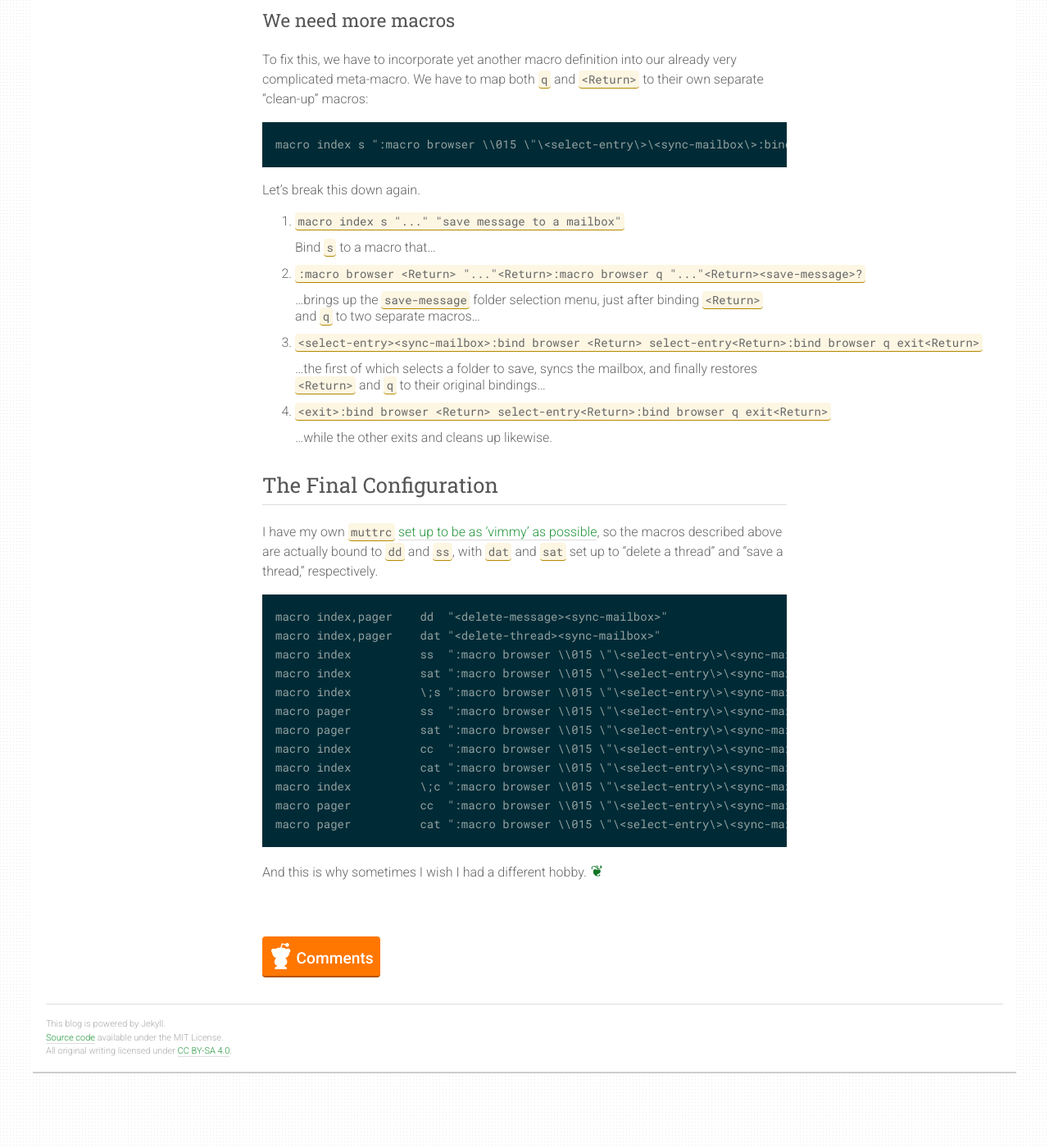
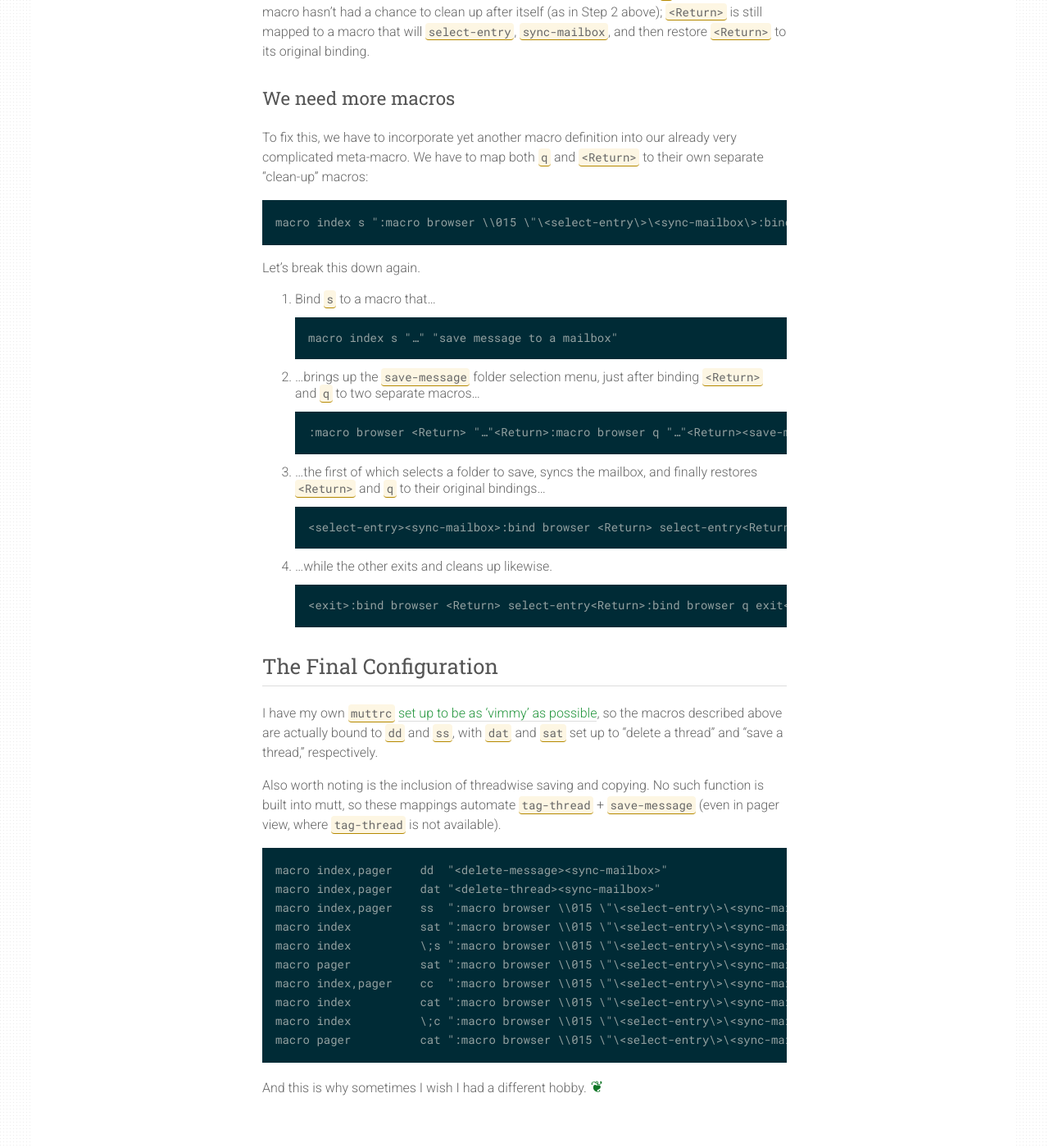
Before and after one commit to rlue/ryanlue.com, a Jekyll site: the page built from _posts/2017-05-22-autosync-mutt.md, in a window 1280 px wide and 1400 px high, scrolled down 2360 px. Shown: the whole window at 82% size. Built offline with Jekyll 4.4.1, drawn with Linux system fonts in a browser that asks for light colours; before the commit the page ends 3717 px from its top, so only the background shows below that; some of the changed text lies outside the part shown.

Commit message:
More improvements to autosync-mutt

````diff
--- a/_posts/2017-05-22-autosync-mutt.md
+++ b/_posts/2017-05-22-autosync-mutt.md
@@ -61,17 +61,17 @@ macro index s ":macro browser \\015 \"\<select-entry\>\<sync-mailbox\>:bind brow
 
 This is starting to get messy, so let’s break it down and see what’s really happening. In the lines below, all backslash-escaping has been removed, and each nested macro has been extracted into the subsequent line.
 
-1. `macro index s "..." "save message to a mailbox"`
+1. Bind `s` to a macro that…
 
-   Bind `s` to a macro that...
+       macro index s "…" "save message to a mailbox"
 
-2. `:macro browser <Return> "..."<Return><save-message>?`
+2. …brings up the `save-message` folder selection menu, just after binding `<Return>` to a macro that…
 
-   ...brings up the `save-message` folder selection menu, just after binding `<Return>` to a macro that...
+       :macro browser <Return> "…"<Return><save-message>?
 
-3. `<select-entry><sync-mailbox>:bind browser <Return> select-entry<Return>`
+3. …selects a folder to save, syncs the mailbox, and finally restores `<Return>` to its original binding.
 
-   ...selects a folder to save, syncs the mailbox, and finally restores `<Return>` to its original binding.
+       <select-entry><sync-mailbox>:bind browser <Return> select-entry<Return>
 
 ^
 
@@ -87,21 +87,21 @@ macro index s ":macro browser \\015 \"\<select-entry\>\<sync-mailbox\>:bind brow
 
 Let’s break this down again.
 
-1. `macro index s "..." "save message to a mailbox"`
+1. Bind `s` to a macro that…
 
-   Bind `s` to a macro that...
+       macro index s "…" "save message to a mailbox"
 
-2. `:macro browser <Return> "..."<Return>:macro browser q "..."<Return><save-message>?`
+2. …brings up the `save-message` folder selection menu, just after binding `<Return>` and `q` to two separate macros…
 
-   ...brings up the `save-message` folder selection menu, just after binding `<Return>` and `q` to two separate macros...
+       :macro browser <Return> "…"<Return>:macro browser q "…"<Return><save-message>?
 
-3. `<select-entry><sync-mailbox>:bind browser <Return> select-entry<Return>:bind browser q exit<Return>`
+3. …the first of which selects a folder to save, syncs the mailbox, and finally restores `<Return>` and `q` to their original bindings…
 
-   ...the first of which selects a folder to save, syncs the mailbox, and finally restores `<Return>` and `q` to their original bindings...
+       <select-entry><sync-mailbox>:bind browser <Return> select-entry<Return>:bind browser q exit<Return>
 
-4. `<exit>:bind browser <Return> select-entry<Return>:bind browser q exit<Return>`
+4. …while the other exits and cleans up likewise.
 
-   ...while the other exits and cleans up likewise.
+       <exit>:bind browser <Return> select-entry<Return>:bind browser q exit<Return>
 
 ^
 
@@ -110,19 +110,19 @@ The Final Configuration
 
 I have my own `muttrc` [set up to be as ‘vimmy’ as possible][vimmy], so the macros described above are actually bound to `dd` and `ss`, with `dat` and `sat` set up to “delete a thread” and “save a thread,” respectively.
 
+Also worth noting is the inclusion of threadwise saving and copying. No such function is built into mutt, so these mappings automate `tag-thread` + `save-message` (even in pager view, where `tag-thread` is not available).
+
 ```
 macro index,pager    dd  "<delete-message><sync-mailbox>"                                 "move message to trash"
 macro index,pager    dat "<delete-thread><sync-mailbox>"                                  "move thread to trash"
-macro index          ss  ":macro browser \\015 \"\<select-entry\>\<sync-mailbox\>:bind browser \\\\015 select-entry\\015:bind browser q exit\\015\"\015:macro browser q \"<exit>:bind browser \\\\015 select-entry\\015:bind browser q exit\\015\"\015<save-message>?"                                                                                             "save message to a mailbox"
-macro index          sat ":macro browser \\015 \"\<select-entry\>\<sync-mailbox\>:bind browser \\\\015 select-entry\\015:bind browser q exit\\015\"\015:macro browser q \"<exit>:bind browser \\\\015 select-entry\\015:bind browser q exit\\015\"\015<untag-pattern>.<enter><tag-thread><tag-prefix-cond><save-message>?"                                         "save thread to a mailbox"
-macro index          \;s ":macro browser \\015 \"\<select-entry\>\<sync-mailbox\>:bind browser \\\\015 select-entry\\015:bind browser q exit\\015\"\015:macro browser q \"<exit>:bind browser \\\\015 select-entry\\015:bind browser q exit\\015\"\015<tag-prefix-cond><save-message>?"                                                                            "save tagged messages to a mailbox"
-macro pager          ss  ":macro browser \\015 \"\<select-entry\>\<sync-mailbox\>:bind browser \\\\015 select-entry\\015:bind browser q exit\\015<display-message>\"\015:macro browser q \"<exit>:bind browser \\\\015 select-entry\\015:bind browser q exit\\015<display-message>\"\015<save-message>?"                                                           "save message to a mailbox"
-macro pager          sat ":macro browser \\015 \"\<select-entry\>\<sync-mailbox\>:bind browser \\\\015 select-entry\\015:bind browser q exit\\015<display-message>\"\015:macro browser q \"<exit>:bind browser \\\\015 select-entry\\015:bind browser q exit\\015<display-message>\"\015<exit><untag-pattern>.<enter><tag-thread><tag-prefix-cond><save-message>?" "save thread to a mailbox"
-macro index          cc  ":macro browser \\015 \"\<select-entry\>\<sync-mailbox\>:bind browser \\\\015 select-entry\\015:bind browser q exit\\015\"\015:macro browser q \"<exit>:bind browser \\\\015 select-entry\\015:bind browser q exit\\015\"\015<copy-message>?"                                                                                             "copy message to a mailbox"
-macro index          cat ":macro browser \\015 \"\<select-entry\>\<sync-mailbox\>:bind browser \\\\015 select-entry\\015:bind browser q exit\\015\"\015:macro browser q \"<exit>:bind browser \\\\015 select-entry\\015:bind browser q exit\\015\"\015<untag-pattern>.<enter><tag-thread><tag-prefix-cond><copy-message>?"                                         "copy thread to a mailbox"
-macro index          \;c ":macro browser \\015 \"\<select-entry\>\<sync-mailbox\>:bind browser \\\\015 select-entry\\015:bind browser q exit\\015\"\015:macro browser q \"<exit>:bind browser \\\\015 select-entry\\015:bind browser q exit\\015\"\015<tag-prefix-cond><copy-message>?"                                                                            "copy tagged messages to a mailbox"
-macro pager          cc  ":macro browser \\015 \"\<select-entry\>\<sync-mailbox\>:bind browser \\\\015 select-entry\\015:bind browser q exit\\015<display-message>\"\015:macro browser q \"<exit>:bind browser \\\\015 select-entry\\015:bind browser q exit\\015<display-message>\"\015<copy-message>?"                                                           "copy message to a mailbox"
-macro pager          cat ":macro browser \\015 \"\<select-entry\>\<sync-mailbox\>:bind browser \\\\015 select-entry\\015:bind browser q exit\\015<display-message>\"\015:macro browser q \"<exit>:bind browser \\\\015 select-entry\\015:bind browser q exit\\015<display-message>\"\015<exit><untag-pattern>.<enter><tag-thread><tag-prefix-cond><copy-message>?" "copy thread to a mailbox"
+macro index,pager    ss  ":macro browser \\015 \"\<select-entry\>\<sync-mailbox\>:bind browser \\\\015 select-entry\\015:bind browser q exit\\015\"\015:macro browser q \"<exit>:bind browser \\\\015 select-entry\\015:bind browser q exit\\015\"\015<save-message>?"                                                                                                                                     "save message to a mailbox"
+macro index          sat ":macro browser \\015 \"\<select-entry\>\<sync-mailbox\>:bind browser \\\\015 select-entry\\015:bind browser q exit\\015\"\015:macro browser q \"<exit>:bind browser \\\\015 select-entry\\015:bind browser q exit\\015'q<untag-pattern>.\\015\"\015<mark-message>q<enter><untag-pattern>.<enter><tag-thread><tag-prefix-cond><save-message>?"                                    "save thread to a mailbox"
+macro index          \;s ":macro browser \\015 \"\<select-entry\>\<sync-mailbox\>:bind browser \\\\015 select-entry\\015:bind browser q exit\\015\"\015:macro browser q \"<exit>:bind browser \\\\015 select-entry\\015:bind browser q exit\\015\"\015<tag-prefix-cond><save-message>?"                                                                                                                    "save tagged messages to a mailbox"
+macro pager          sat ":macro browser \\015 \"\<select-entry\>\<sync-mailbox\>:bind browser \\\\015 select-entry\\015:bind browser q exit\\015<display-message>\"\015:macro browser q \"<exit>:bind browser \\\\015 select-entry\\015:bind browser q exit\\015'q<untag-pattern>.\\015<display-message>\"\015<exit><mark-message>q<enter><untag-pattern>.<enter><tag-thread><tag-prefix><save-message>?" "save thread to a mailbox"
+macro index,pager    cc  ":macro browser \\015 \"\<select-entry\>\<sync-mailbox\>:bind browser \\\\015 select-entry\\015:bind browser q exit\\015\"\015:macro browser q \"<exit>:bind browser \\\\015 select-entry\\015:bind browser q exit\\015\"\015<copy-message>?"                                                                                                                                     "copy message to a mailbox"
+macro index          cat ":macro browser \\015 \"\<select-entry\>\<sync-mailbox\>:bind browser \\\\015 select-entry\\015:bind browser q exit\\015\"\015:macro browser q \"<exit>:bind browser \\\\015 select-entry\\015:bind browser q exit\\015'q<untag-pattern>.\\015\"\015<mark-message>q<enter><untag-pattern>.<enter><tag-thread><tag-prefix-cond><copy-message>?"                                    "copy thread to a mailbox"
+macro index          \;c ":macro browser \\015 \"\<select-entry\>\<sync-mailbox\>:bind browser \\\\015 select-entry\\015:bind browser q exit\\015\"\015:macro browser q \"<exit>:bind browser \\\\015 select-entry\\015:bind browser q exit\\015\"\015<tag-prefix-cond><copy-message>?"                                                                                                                    "copy tagged messages to a mailbox"
+macro pager          cat ":macro browser \\015 \"\<select-entry\>\<sync-mailbox\>:bind browser \\\\015 select-entry\\015:bind browser q exit\\015<display-message>\"\015:macro browser q \"<exit>:bind browser \\\\015 select-entry\\015:bind browser q exit\\015'q<untag-pattern>.\\015<display-message>\"\015<exit><mark-message>q<enter><untag-pattern>.<enter><tag-thread><tag-prefix><copy-message>?" "copy thread to a mailbox"
 ```
 
 And this is why sometimes I wish I had a different hobby.
````
